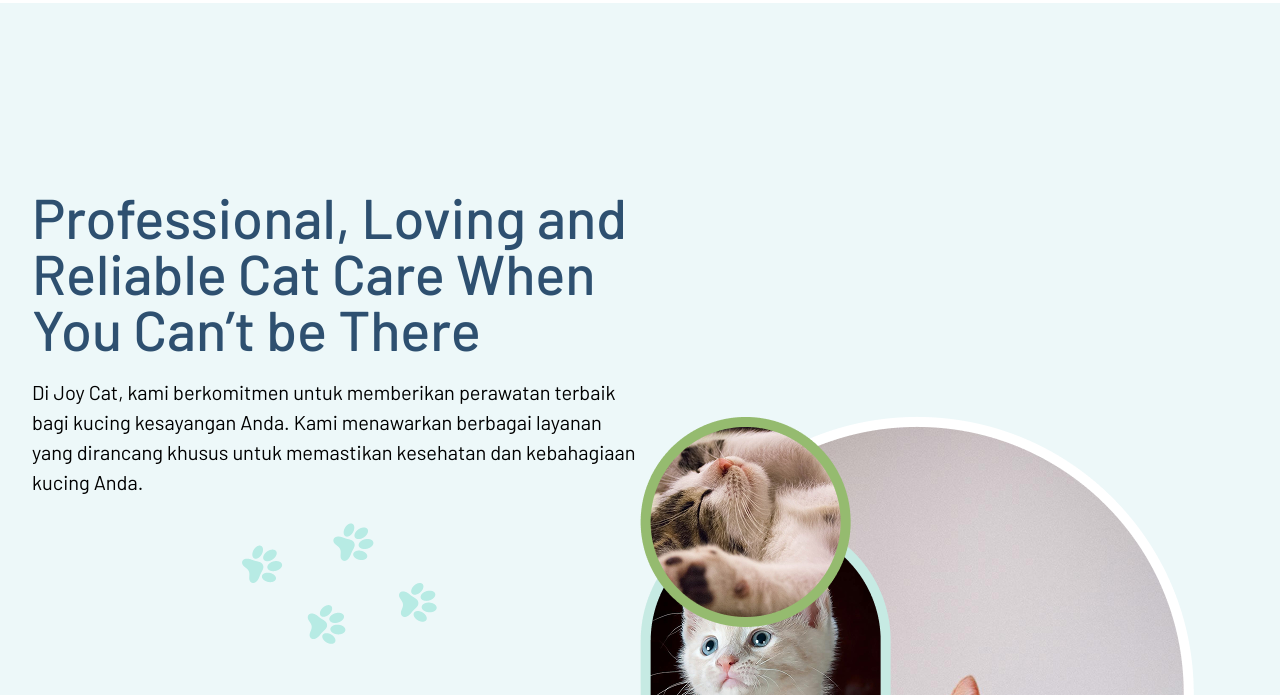
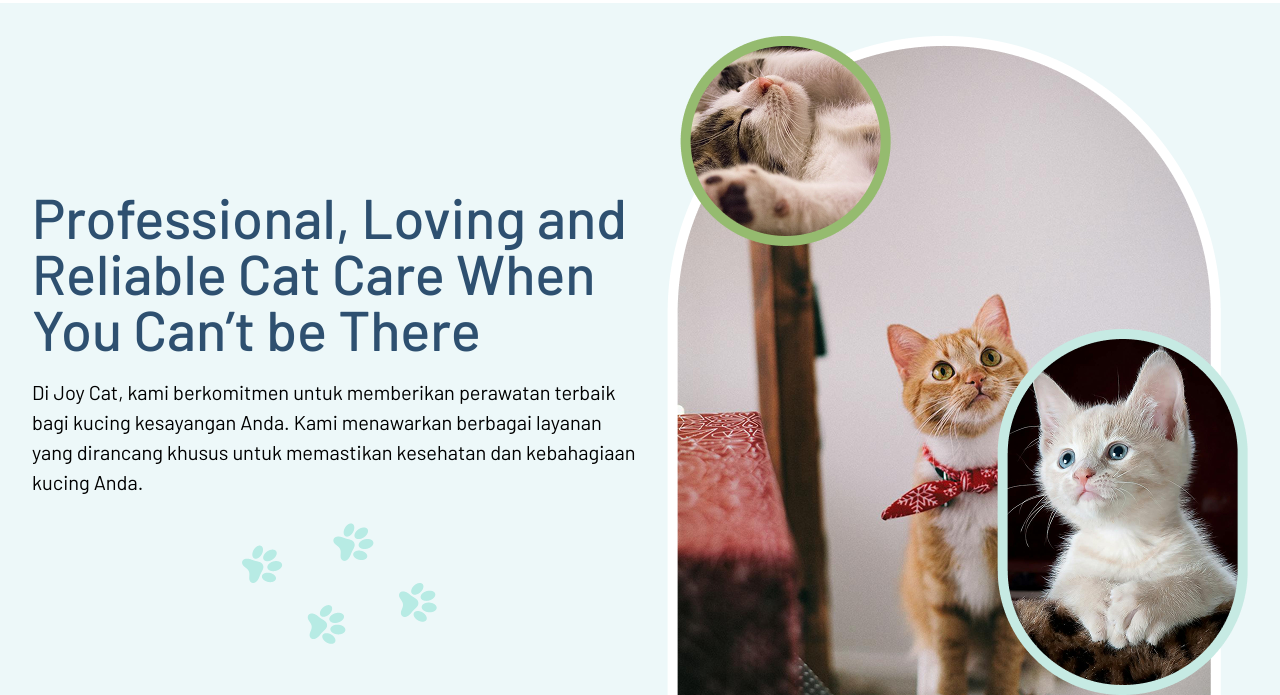
Before and after one commit to Dimas-uws/tugas-11, a plain HTML site: page index.html in a window 1280 px wide. Shown: the part 105-800 px from the top of the page. Drawn offline with Linux system fonts and the light colour scheme.

Commit message:
merapihkan hero image

```diff
--- a/style.css
+++ b/style.css
@@ -46,21 +46,23 @@ nav {
 
     .col-2 {
         display: flex;
+        align-items: center;
+        justify-content: center;
         position: relative;
         flex: 1;
-        width: fit-content;
 
-        .img-cat {
-            position: absolute;
-        }
+
 
         .img-cat1 {
             position: absolute;
-            top: 100px;
+            bottom: 100px;
+            right: 0;
         }
 
         .img-cat2 {
             position: absolute;
+            top: 0;
+            left: 40px;
         }
     }
 
```
